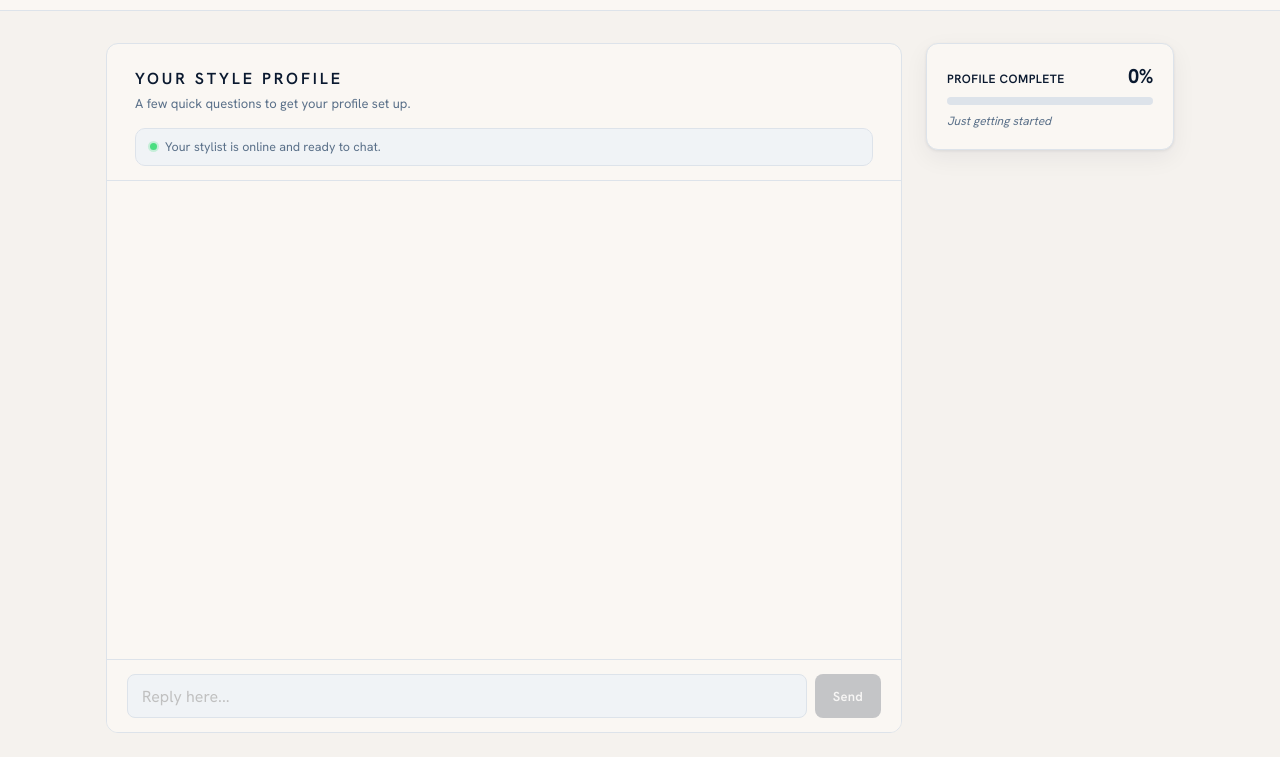
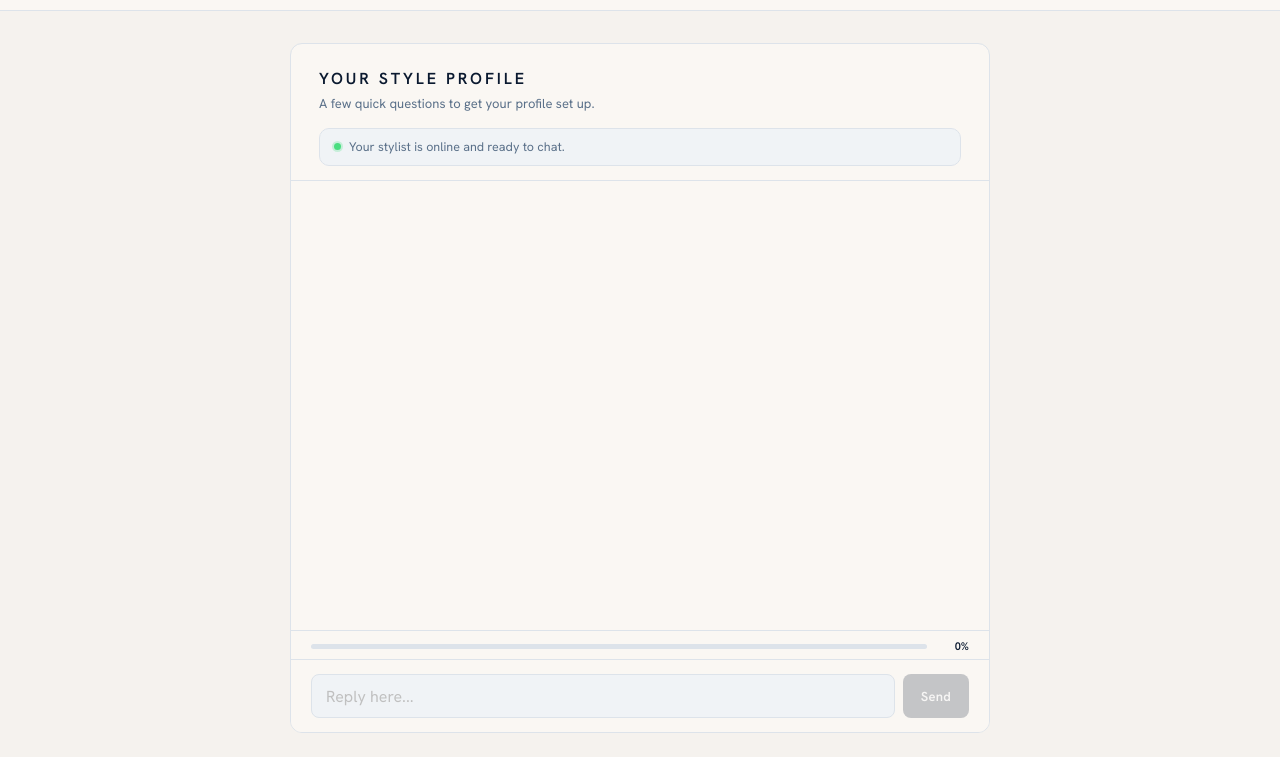
Before and after one commit to ishitabhadra-dev/Taelor-AI-Styling-Quiz, a website: page index.html in a window 1280 px wide. Shown: the part 43-800 px from the top of the page. Drawn offline with Linux system fonts and the light colour scheme; no server answers.

Commit message:
Center chat card, move progress bar into chat

```diff
--- a/index.html
+++ b/index.html
@@ -98,7 +98,9 @@
 
     /* ── Chat card ───────────────────────────────────────────────────────── */
     #chat-card {
-      flex: 1;
+      width: 100%;
+      max-width: 700px;
+      margin: 0 auto;
       display: flex;
       flex-direction: column;
       background: var(--color-bg);
@@ -108,6 +110,39 @@
       overflow: hidden;
       height: calc(100vh - 54px - 32px - 24px);
       max-height: 820px;
+    }
+
+    /* ── In-card progress bar ────────────────────────────────────────────── */
+    #quiz-progress-wrap {
+      flex-shrink: 0;
+      padding: 8px 20px 6px;
+      border-top: 1px solid var(--color-border);
+      background: var(--color-bg);
+      display: flex;
+      align-items: center;
+      gap: 10px;
+    }
+    #quiz-progress-track {
+      flex: 1;
+      height: 5px;
+      background: var(--color-border);
+      border-radius: 99px;
+      overflow: hidden;
+    }
+    #quiz-progress-fill {
+      height: 100%;
+      background: var(--color-accent);
+      border-radius: 99px;
+      transition: width 0.5s cubic-bezier(0.4,0,0.2,1);
+      width: 0%;
+    }
+    #quiz-progress-label {
+      font-size: 11px;
+      font-weight: 600;
+      color: var(--color-accent);
+      white-space: nowrap;
+      min-width: 32px;
+      text-align: right;
     }
 
     #chat-intro {
@@ -806,8 +841,8 @@
     #send-btn:hover:not(:disabled) { opacity: 0.84; }
     #send-btn:disabled { opacity: 0.22; cursor: not-allowed; }
 
-    /* ── Profile side panel ──────────────────────────────────────────────── */
-    #profile-panel { width: 248px; flex-shrink: 0; }
+    /* ── Profile side panel — hidden (progress moved into chat card) ──────── */
+    #profile-panel { display: none; }
 
     .profile-card {
       background: var(--color-bg);
@@ -970,12 +1005,15 @@
       #page { flex-direction: column; padding: 0; gap: 0; }
       #profile-panel { display: none; }
       #mobile-progress { display: block; }
+      #quiz-progress-wrap { display: none; } /* mobile uses the thin strip under header instead */
       #chat-card {
         height: 100dvh;
         max-height: none;
         border-radius: 0;
         border: none;
         box-shadow: none;
+        max-width: none;
+        margin: 0;
       }
       #chat-intro { padding: 14px 16px 0; }
       #messages { padding: 14px 16px; }
@@ -1033,6 +1071,13 @@
 
     <div id="messages"></div>
 
+    <div id="quiz-progress-wrap">
+      <div id="quiz-progress-track">
+        <div id="quiz-progress-fill"></div>
+      </div>
+      <span id="quiz-progress-label">0%</span>
+    </div>
+
     <div id="input-row">
       <input id="user-input" type="text" placeholder="Reply here..." autocomplete="off" />
       <button id="send-btn">Send</button>
@@ -1069,6 +1114,8 @@
   const progressPct         = document.getElementById('progress-pct');
   const progressSublabel    = document.getElementById('progress-sublabel');
   const mobileProgressFill  = document.getElementById('mobile-progress-fill');
+  const quizProgressFill    = document.getElementById('quiz-progress-fill');
+  const quizProgressLabel   = document.getElementById('quiz-progress-label');
   const userInput           = document.getElementById('user-input');
   const sendBtn             = document.getElementById('send-btn');
 
@@ -1397,6 +1444,8 @@
     progressFill.style.width = pct + '%';
     progressPct.textContent = pct + '%';
     mobileProgressFill.style.width = pct + '%';
+    quizProgressFill.style.width = pct + '%';
+    quizProgressLabel.textContent = pct + '%';
 
     if (progressSublabel) {
       if (pct === 0)        progressSublabel.textContent = 'Just getting started';
@@ -3481,6 +3530,8 @@
       progressFill.style.width = '100%';
       progressPct.textContent = '100%';
       mobileProgressFill.style.width = '100%';
+      quizProgressFill.style.width = '100%';
+      quizProgressLabel.textContent = '100%';
       if (progressSublabel) progressSublabel.textContent = 'Profile complete 🎉';
 
       scrollBottom();
```
